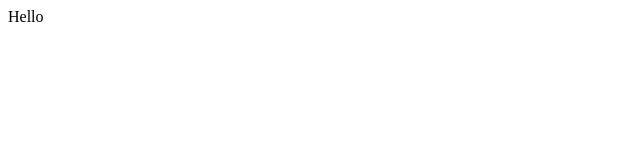
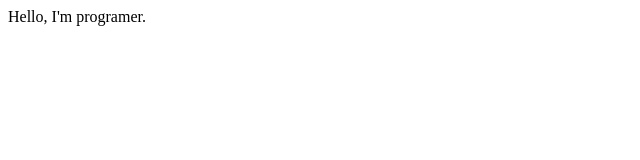
Before and after one commit to fahim182/New_Test_Githup, a plain HTML site: page index.html in a window 1280 px wide. Shown: the whole page, without its empty margins (0-640 px from the left). Drawn offline with Linux system fonts and the light colour scheme.

Commit message:
Add who am i
des new

```diff
--- a/index.html
+++ b/index.html
@@ -1,3 +1,3 @@
 <div>
-    Hello
+    Hello, I'm programer.
 </div>
```
